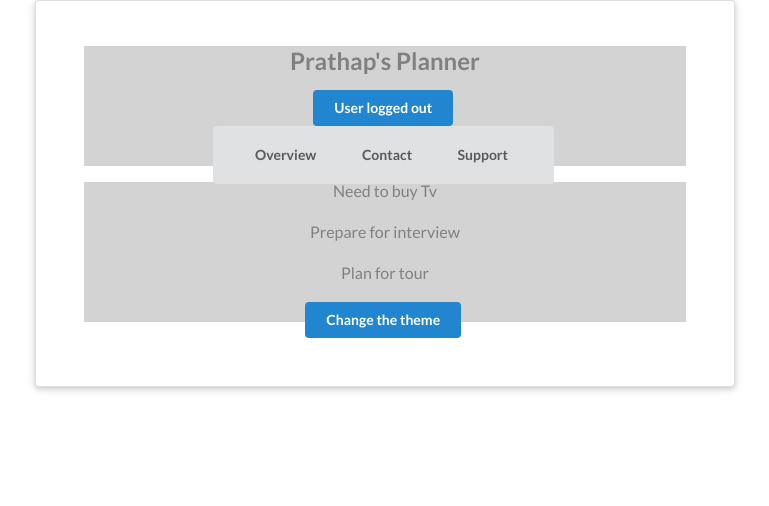
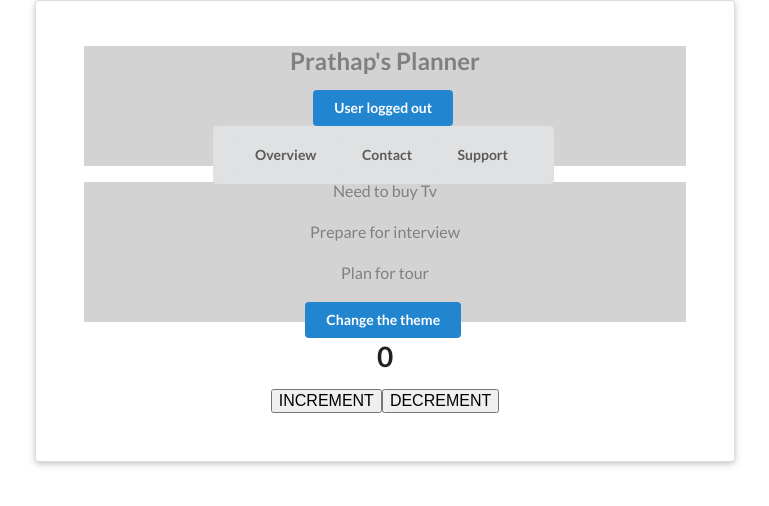
Before and after one commit to prathap222/React-practice, a React (Create React App) app: page / in a window 1280 px wide. Shown: the top 506 px of the page, without its empty margins (255-1024 px from the left). Built offline with nearby package versions, Linux system fonts and the light colour scheme; no server answers.

Commit message:
React useReducer hook

```diff
--- a/src/App.js
+++ b/src/App.js
@@ -1,4 +1,4 @@
-import React from 'react';
+import React, { useState } from 'react';
 import './App.css';
 import Navbar from './components/Navbar';
 import TodoList from './components/TodoList';
@@ -6,15 +6,24 @@ import ThemeContextProvider from './contexts/ThemeContext';
 import AuthContextProvider from './contexts/AuthContext';
 import One from './components/One';
 
+export const studentContext = React.createContext("");
+
+
 function App() {
   return (
     <div className='App'>
+
    <div className='ui raised very padded text container segment' >
     <AuthContextProvider>
     <ThemeContextProvider>
     <Navbar/>
     <TodoList/>
-    <One/>
+
+
+
+      <One/>
+
+
     </ThemeContextProvider>
     </AuthContextProvider>
    </div>
--- /dev/null
+++ b/src/components/ClassStudents.jsx
@@ -0,0 +1,31 @@
+import React, { useContext, useReducer } from 'react';
+import { studentContext } from '../App';
+
+const initialCount = 0;
+const reducer = (state, action) => {
+  switch(action){
+    case 'INCREMENT':
+      return state + 1
+
+      case 'DECREMENT':
+        return state -1
+
+        default:
+          return state;
+  }
+}
+
+export const ClassStudents = () => {
+
+  const [state, dispatch] = useReducer(reducer, initialCount)
+
+  return (
+    <div>
+      <h1>
+       {state}
+      </h1>
+      <button onClick={()=> dispatch("INCREMENT") }>INCREMENT</button>
+      <button onClick={()=> dispatch("DECREMENT") }>DECREMENT</button>
+      </div>
+  )
+}
--- a/src/components/One.jsx
+++ b/src/components/One.jsx
@@ -1,21 +1,14 @@
-import React, {useEffect, useState} from 'react'
+import React, {useEffect, useState} from 'react';
+import { Teacher } from './Teacher';
 
  const One = () => {
 
 
-const [values, setValues] = useState([]);
 
-useEffect(()=> {
-
-  fetch('https://jsonplaceholder.typicode.com/todos/1')
-  .then(response => response.json())
-  .then(json => setValues([json]))
-
-}, [])
 
   return (
     <div>
-     {values.map (e => <h1>{e.title}</h1>)}
+     <Teacher/>
       </div>
   )
 }
--- /dev/null
+++ b/src/components/Teacher.jsx
@@ -0,0 +1,10 @@
+import React from 'react';
+import { ClassStudents } from './ClassStudents';
+
+export const Teacher = () => {
+  return (
+    <div>
+      <ClassStudents/>
+      </div>
+  )
+}
```
